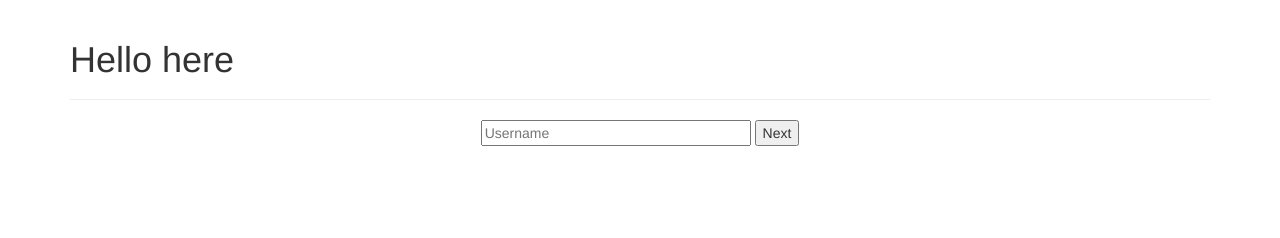
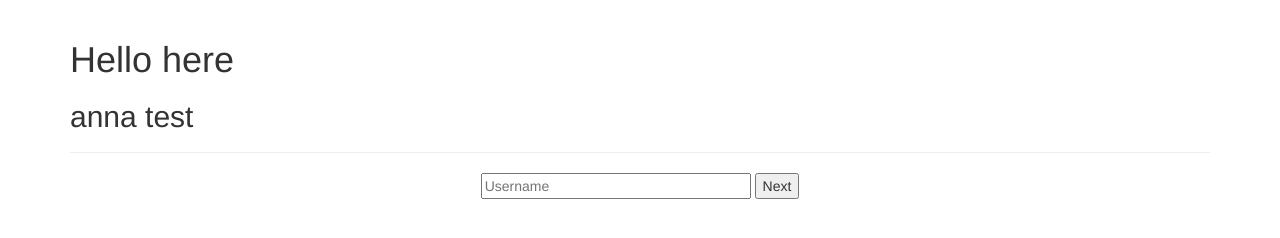
Before and after one commit to rebeccahwrady/coverSharksFull, a plain HTML site: page client/index.html in a window 1280 px wide. Drawn offline with nearby package versions, Linux system fonts and the light colour scheme; some packages are replaced by stand-ins of ours.

Commit message:
ana test

```diff
--- a/client/index.html
+++ b/client/index.html
@@ -1,14 +1,17 @@
 <!doctype html>
 <!--used to auto bootstrap the app-->
 <html x-ng-app="myTweets">
+
 <head>
     <link rel="stylesheet" href="https://maxcdn.bootstrapcdn.com/bootstrap/3.3.5/css/bootstrap.min.css">
     <link rel="stylesheet" href="css/styles.css">
 </head>
+
 <body>
     <div class="container">
         <div class="page-header">
             <h1>Hello here</h1>
+            <h2>anna test</h2>
         </div>
     </div>
     <!--ng-view is where html templetes will be loaded when page is navigated to-->
@@ -24,4 +27,5 @@
     <script src="https://cdnjs.cloudflare.com/ajax/libs/moment.js/2.10.6/moment.min.js"></script>
     <script src="js/main.js"></script>
 </body>
+
 </html>
```
Lines whose indentation alone changed are shown as unchanged.
